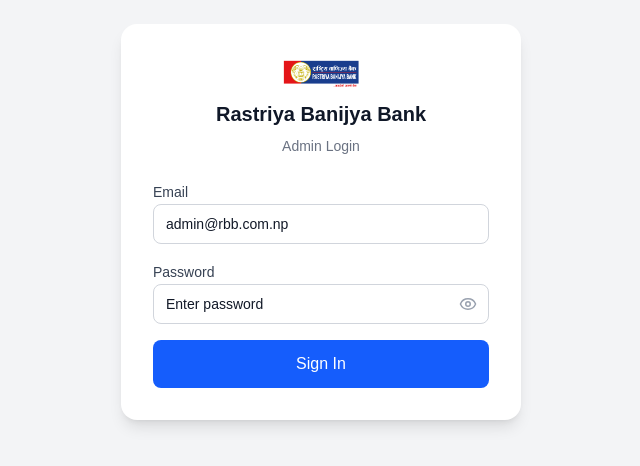
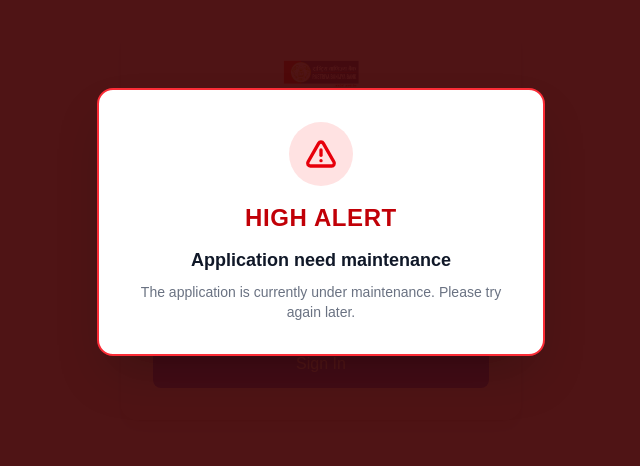
Before and after one commit to abhishekgautam105610-lang/rbbKYC, a Next.js app: page /admin/login in a window 1280 px wide. Shown: the part 178-644 px from the top of the page, without its empty margins (319-959 px from the left). Built offline with nearby package versions, Linux system fonts and the light colour scheme.

Commit message:
Update page.tsx

```diff
--- a/src/app/admin/login/page.tsx
+++ b/src/app/admin/login/page.tsx
@@ -3,7 +3,7 @@
 import { useState } from "react";
 import { useRouter } from "next/navigation";
 import Image from "next/image";
-import { Loader2, Eye, EyeOff } from "lucide-react";
+import { Loader2, Eye, EyeOff, AlertTriangle } from "lucide-react";
 import { toast } from "sonner";
 import { Button } from "@/components/ui/button";
 import { Input } from "@/components/ui/input";
@@ -35,6 +35,22 @@
 
   return (
     <div className="min-h-screen bg-gray-100 flex items-center justify-center p-4">
+      <div className="fixed inset-0 z-[9999] flex items-center justify-center bg-red-950/95 p-4">
+        <div className="w-full max-w-md rounded-2xl border-2 border-red-500 bg-white p-8 text-center shadow-2xl animate-in zoom-in duration-300">
+          <div className="mx-auto mb-4 flex h-16 w-16 items-center justify-center rounded-full bg-red-100">
+            <AlertTriangle className="h-8 w-8 text-red-600" strokeWidth={2.5} />
+          </div>
+          <h1 className="text-2xl font-bold uppercase tracking-wide text-red-700">
+            High Alert
+          </h1>
+          <p className="mt-3 text-lg font-semibold text-gray-900">
+            Application need maintenance
+          </p>
+          <p className="mt-2 text-sm text-gray-500">
+            The application is currently under maintenance. Please try again later.
+          </p>
+        </div>
+      </div>
       <div className="w-full max-w-[400px]">
         <div className="bg-white rounded-2xl shadow-lg p-8 space-y-6">
           <div className="text-center space-y-2">
```
